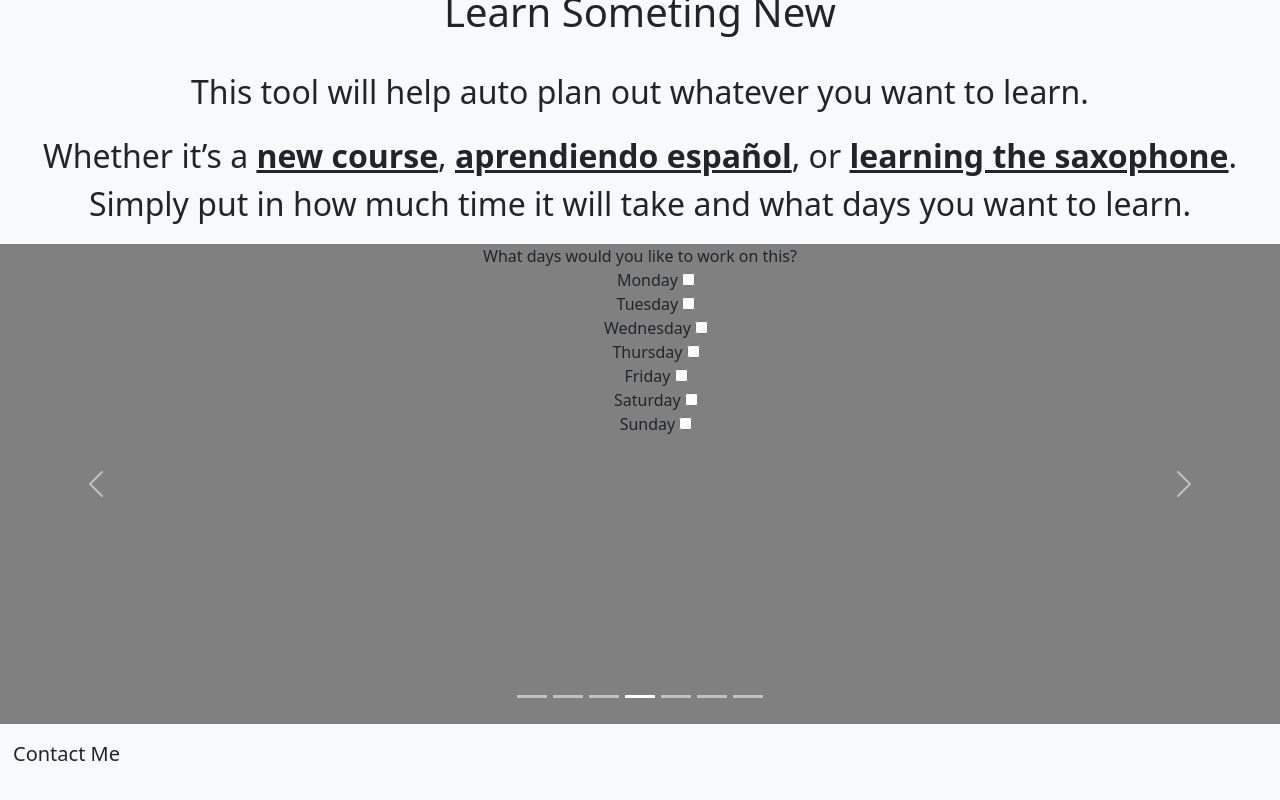
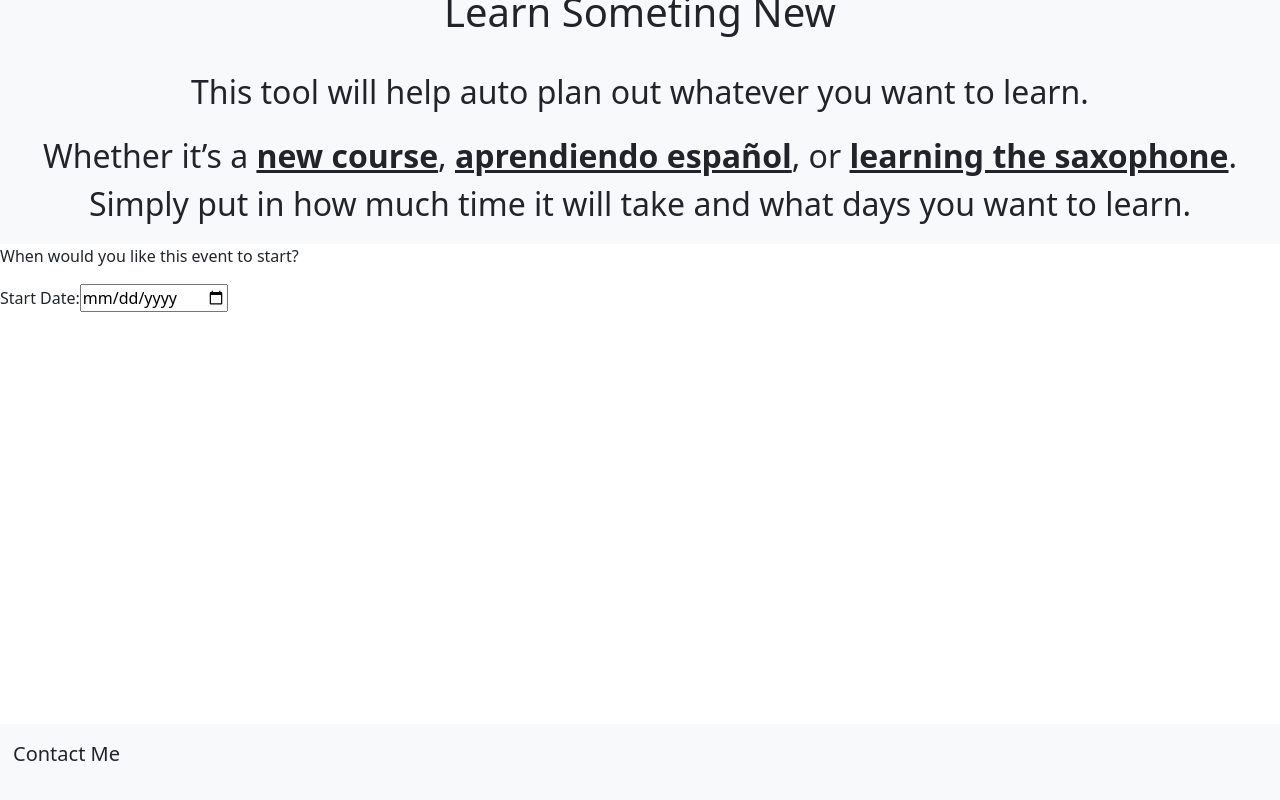
Before and after one commit to khoeye/plan_my_life, a React (Create React App) app: page /Form in a window 1280 px wide. Both pictures are taken after a click on the button 640 px from the left and 843 px from the top of the page. Shown: the part 147-947 px from the top of the page. Built offline with nearby package versions, Linux system fonts and the light colour scheme.

Commit message:
added start date and edited planner with some options for parsing out data

```diff
--- a/src/components/FormPage/FormComps/QBank.js
+++ b/src/components/FormPage/FormComps/QBank.js
@@ -9,6 +9,7 @@ import WhatDays from "../Questions/WhatDays";
 import TimeFrame from "../Questions/TimeFrame";
 import LinkForEvent from "../Questions/LinkForEvent";
 import Submit from "../Questions/Submit";
+import StartDate from "../Questions/StartDate";
 
 function QBank(props) {
 
@@ -91,6 +92,14 @@ function QBank(props) {
     });
 };
 
+  const saveStartDateHandler = (enteredStartDate) =>{
+    setUserData((prevState)=>{
+    return {
+        ...prevState,
+        startDate: enteredStartDate
+    };
+  });
+  };
 
 //Delete with test button on this file
 const consoleTest = () =>{
@@ -109,6 +118,9 @@ const consoleTest = () =>{
           </Carousel.Item>
           <Carousel.Item className="formSlide">
             <HoursRequired onSaveHoursRequired={saveHoursRequiredHandler}/>
+          </Carousel.Item>
+          <Carousel.Item>
+            <StartDate onSaveStartDate={saveStartDateHandler}/>
           </Carousel.Item>
           <Carousel.Item className="formSlide">
             <WhatDays onSaveWhatDays={saveWhatDaysHandler} />
--- /dev/null
+++ b/src/components/FormPage/Questions/StartDate.js
@@ -0,0 +1,18 @@
+import React from "react";
+
+const StartDate= (props) =>{
+
+    const startDateHandler = (event) =>{
+        props.onSaveStartDate(event.target.value)
+    }
+
+return (
+    <div>
+        <p>When would you like this event to start?</p>
+        <label for="startDate">Start Date:</label>
+        <input type="date" id="startDate" name="startDate" onChange={startDateHandler}></input>
+    </div>
+)
+}
+
+export default StartDate
--- a/src/components/PlannerPage/PlannerPage.js
+++ b/src/components/PlannerPage/PlannerPage.js
@@ -105,7 +105,7 @@ const sundayTime = (et,st) =>{
     }
 }
 
-
+//Get the total hours spent in a week
 const weeklyTimeCreation = () =>{
     return (
     testEventData.hoursRequired / (
@@ -118,14 +118,44 @@ const weeklyTimeCreation = () =>{
     sundayTime(testEventData.timeFrame.sundayEnd,testEventData.timeFrame.sundayStart)
         )
     )
+}
 
+//Templates for google calendar object to be passed in array
+let eventTemplateObject = {
+    Subject: '',
+    StartDate: '',
+    StartTime:'',
+    EndDate:'',
+    EndTime:'',
+    AllDayEvent:'',
+    Description:'',
+    Location:'',
+    Private:'', };
 
+//Check how many days were selected by user and return count
+const daysSelected = () =>{
+    let getTimeArr = Object.values(testEventData.whatDays)
+    return getTimeArr.filter(x => x ===true ).length
+}
+
+const calendarGeneration = () =>{
+    let userInputArr = []
+    if(Number.isInteger(weeklyTimeCreation())){
+        for (let i = 1; i <= (weeklyTimeCreation()*daysSelected()); i++) {
+            userInputArr.push(eventTemplateObject)
+        }
+        return userInputArr
+    } else {
+
+    }
 }
 
 const consoleLog = () =>{
     console.log(mondayTime(testEventData.timeFrame.mondayEnd,testEventData.timeFrame.mondayStart))
     console.log(thursdayTime(testEventData.timeFrame.thursdayEnd,testEventData.timeFrame.thursdayStart))
-    console.log(weeklyTimeCreation())
+    console.log(calendarGeneration())
+    console.log(daysSelected())
+
 }
 
 
```
